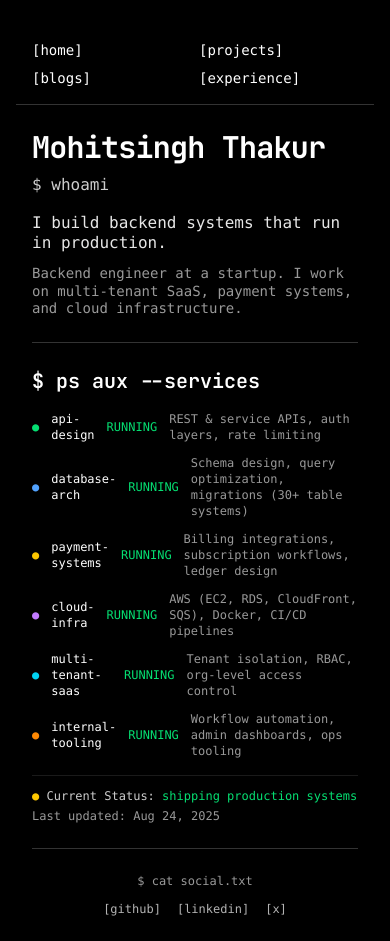
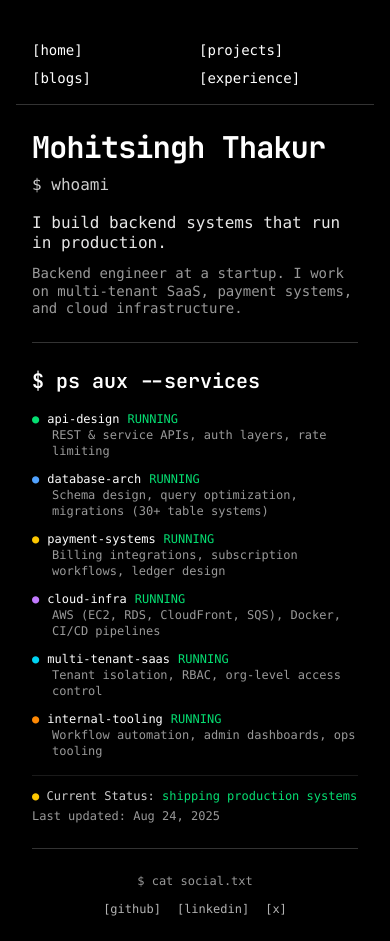
Before and after one commit to Moh1tsingh/portfolio, a Next.js app: page / in a window 390 px wide. Built offline with nearby package versions, Linux system fonts and the light colour scheme.

Commit message:
feat: revamp

```diff
--- a/app/experience/page.tsx
+++ b/app/experience/page.tsx
@@ -49,11 +49,11 @@ export default function Experience() {
             </div>
           </div>
           <p className="text-white/60 font-mono text-xs sm:text-sm leading-relaxed">
-            Backend engineer on a SaaS product serving multiple organizations. I
+            Backend engineer on a SaaS products serving multiple organizations. I
             own core systems — multi-tenant architecture, payment integrations,
             API design, and cloud infrastructure. Day-to-day involves shipping
             features, designing database schemas, writing migrations, and
-            keeping production stable on AWS. I work across the stack when needed
+            keeping productions stable. I work across the stack when needed
             but my focus is backend systems and infrastructure.
           </p>
         </div>
@@ -85,8 +85,7 @@ export default function Experience() {
             Sole backend engineer from day one. No senior, no handholding — I
             owned the entire backend and its DevOps. Wrote production code,
             designed the database layer, set up deployment pipelines, and managed
-            cloud infrastructure solo. Shipped to production independently
-            within my first week. Transitioned to a full-time role after six
+            cloud infrastructure solo. Shipped to production independently ghs. Transitioned to a full-time role after six
             months.
           </p>
         </div>
--- a/app/page.tsx
+++ b/app/page.tsx
@@ -28,42 +28,88 @@ export default function Home() {
           <h2 className="text-xl sm:text-2xl font-mono font-semibold">
             $ ps aux --services
           </h2>
-          <div className="space-y-3 sm:space-y-4">
-            <div className="flex items-center gap-3 font-mono text-xs sm:text-sm">
+          {/* Desktop: aligned grid */}
+          <div className="hidden sm:grid grid-cols-[auto_auto_auto_1fr] gap-x-4 gap-y-3 font-mono text-sm items-center">
             <span className="text-green-400">●</span>
             <span className="text-white">api-design</span>
             <span className="text-green-400">RUNNING</span>
             <span className="text-white/60">REST & service APIs, auth layers, rate limiting</span>
-            </div>
-            <div className="flex items-center gap-3 font-mono text-xs sm:text-sm">
+
             <span className="text-blue-400">●</span>
             <span className="text-white">database-arch</span>
             <span className="text-green-400">RUNNING</span>
             <span className="text-white/60">Schema design, query optimization, migrations (30+ table systems)</span>
-            </div>
-            <div className="flex items-center gap-3 font-mono text-xs sm:text-sm">
+
             <span className="text-yellow-400">●</span>
             <span className="text-white">payment-systems</span>
             <span className="text-green-400">RUNNING</span>
             <span className="text-white/60">Billing integrations, subscription workflows, ledger design</span>
-            </div>
-            <div className="flex items-center gap-3 font-mono text-xs sm:text-sm">
+
             <span className="text-purple-400">●</span>
             <span className="text-white">cloud-infra</span>
             <span className="text-green-400">RUNNING</span>
             <span className="text-white/60">AWS (EC2, RDS, CloudFront, SQS), Docker, CI/CD pipelines</span>
-            </div>
-            <div className="flex items-center gap-3 font-mono text-xs sm:text-sm">
+
             <span className="text-cyan-400">●</span>
             <span className="text-white">multi-tenant-saas</span>
             <span className="text-green-400">RUNNING</span>
             <span className="text-white/60">Tenant isolation, RBAC, org-level access control</span>
-            </div>
-            <div className="flex items-center gap-3 font-mono text-xs sm:text-sm">
+
             <span className="text-orange-400">●</span>
             <span className="text-white">internal-tooling</span>
             <span className="text-green-400">RUNNING</span>
             <span className="text-white/60">Workflow automation, admin dashboards, ops tooling</span>
+          </div>
+
+          {/* Mobile: stacked layout */}
+          <div className="sm:hidden space-y-3 font-mono text-xs">
+            <div>
+              <div className="flex items-center gap-2">
+                <span className="text-green-400">●</span>
+                <span className="text-white">api-design</span>
+                <span className="text-green-400">RUNNING</span>
+              </div>
+              <div className="text-white/60 pl-5">REST & service APIs, auth layers, rate limiting</div>
+            </div>
+            <div>
+              <div className="flex items-center gap-2">
+                <span className="text-blue-400">●</span>
+                <span className="text-white">database-arch</span>
+                <span className="text-green-400">RUNNING</span>
+              </div>
+              <div className="text-white/60 pl-5">Schema design, query optimization, migrations (30+ table systems)</div>
+            </div>
+            <div>
+              <div className="flex items-center gap-2">
+                <span className="text-yellow-400">●</span>
+                <span className="text-white">payment-systems</span>
+                <span className="text-green-400">RUNNING</span>
+              </div>
+              <div className="text-white/60 pl-5">Billing integrations, subscription workflows, ledger design</div>
+            </div>
+            <div>
+              <div className="flex items-center gap-2">
+                <span className="text-purple-400">●</span>
+                <span className="text-white">cloud-infra</span>
+                <span className="text-green-400">RUNNING</span>
+              </div>
+              <div className="text-white/60 pl-5">AWS (EC2, RDS, CloudFront, SQS), Docker, CI/CD pipelines</div>
+            </div>
+            <div>
+              <div className="flex items-center gap-2">
+                <span className="text-cyan-400">●</span>
+                <span className="text-white">multi-tenant-saas</span>
+                <span className="text-green-400">RUNNING</span>
+              </div>
+              <div className="text-white/60 pl-5">Tenant isolation, RBAC, org-level access control</div>
+            </div>
+            <div>
+              <div className="flex items-center gap-2">
+                <span className="text-orange-400">●</span>
+                <span className="text-white">internal-tooling</span>
+                <span className="text-green-400">RUNNING</span>
+              </div>
+              <div className="text-white/60 pl-5">Workflow automation, admin dashboards, ops tooling</div>
             </div>
           </div>
 
--- a/app/projects/page.tsx
+++ b/app/projects/page.tsx
@@ -61,7 +61,7 @@ export default function Projects() {
                   Stack:
                 </span>
                 <span className="text-white">
-                  Node.js (TypeScript) · PostgreSQL · AWS (EC2, RDS) · Docker
+                  Node.js (TypeScript) · PostgreSQL · AWS (EBS-EC2, RDS) · Docker
                 </span>
               </div>
               <div className="flex flex-col sm:flex-row sm:items-start gap-1 sm:gap-2">
```
Also changed, not shown: 2 other files (tests, documents, lock files or other folders). Lines whose indentation alone changed are shown as unchanged.
